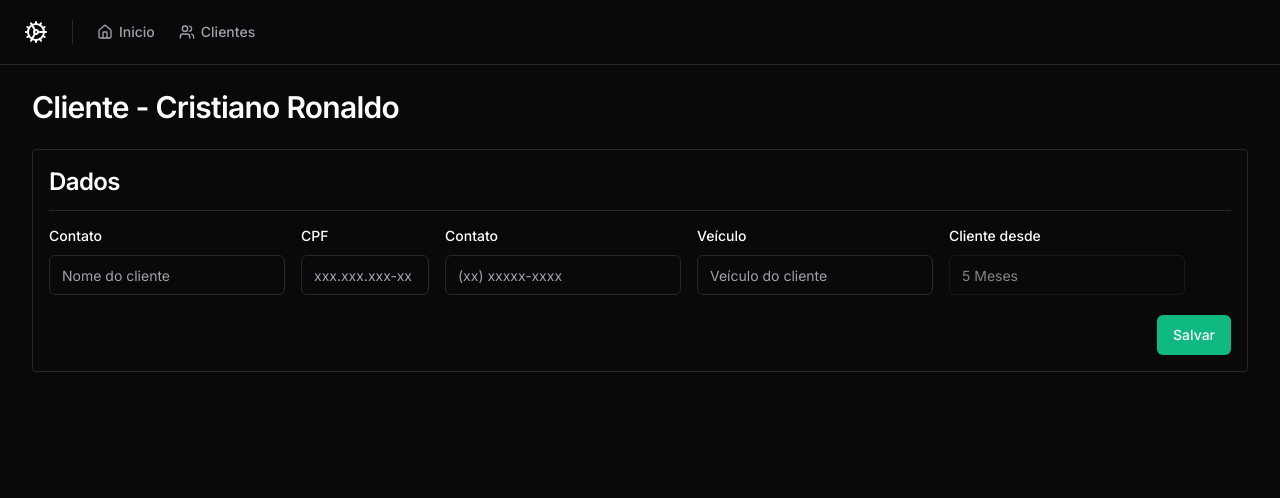
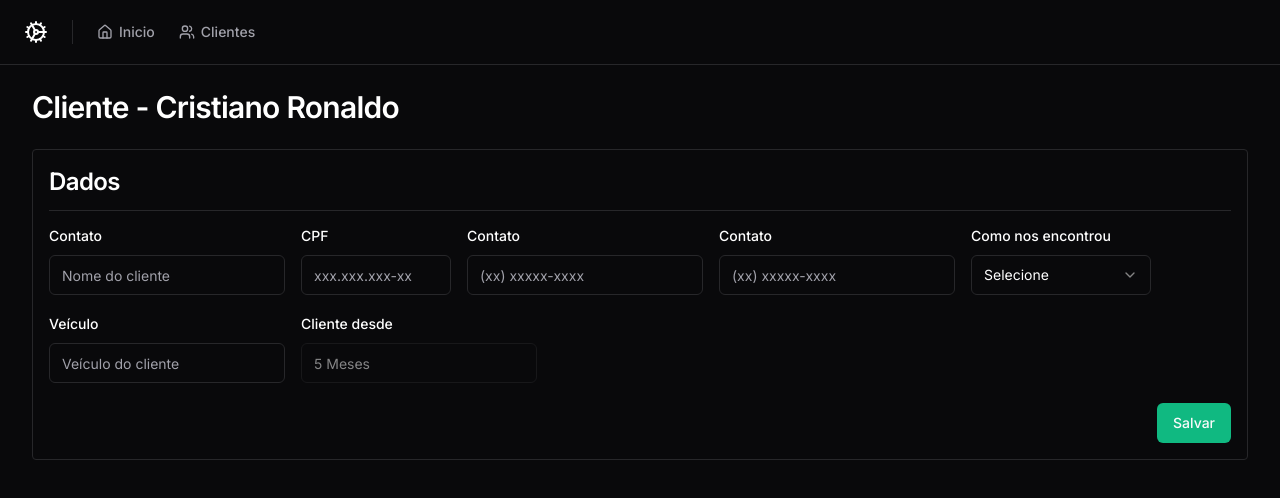
Before and after one commit to Lmacedox/GarageFlowManager, a React (Vite) app: page /new-customer in a window 1280 px wide. Shown: the top 498 px of the page. Built offline with nearby package versions, Linux system fonts and the light colour scheme.

Commit message:
feat: V1 new customer form

```diff
--- a/db.json
+++ b/db.json
@@ -10,16 +10,16 @@
     {
       "id": "1",
       "name": "Yuri Alberto",
+      "document": "584.200.125-63",
+      "phoneNumber": "(11) 96065-0662",
       "vehicle": "Celta 2010",
       "birthDate": "01/05/1995",
       "rg": "401.555.630.55",
-      "document": "584.200.125-63",
       "email": "yurialberto@example.com",
-      "phone": "(11) 96065-0662",
       "zipCode": "025453-987",
       "address": "Rua Alberto Maximo,nª10, Embu-das-Artes",
-      "foundmMeAs": "Instagram",
-      "indicationPersonName": "Roger Guedes",
+      "foundThrough": "Instagram",
+      "personWhoIndicated": "Roger Guedes",
       "registerData": "01/05/2024"
     },
     {
@@ -30,12 +30,22 @@
       "rg": "491.908.524.55",
       "document": "584.200.125-63",
       "email": "guedinhorogin@example.com",
-      "phone": "(11) 96505-1231",
+      "phoneNumber": "(11) 96505-1231",
       "zipCode": "025453-987",
       "address": "Rua Alberto Maximo,nª10, Embu-das-Artes",
-      "foundmMeAs": "Instagram",
-      "indicationPersonName": "",
+      "foundThrough": "Instagram",
+      "personWhoIndicated": "",
       "registerData": "01/05/2024"
+    },
+    {
+      "id": "c12b",
+      "name": "Fulano Teste",
+      "document": "300.300.300-30",
+      "phoneNumber": "(11) 96065-0552",
+      "vehicle": "Golf GTI",
+      "birthDate": "(11) 96065-0552",
+      "foundThrough": "Recomendação",
+      "personWhoIndicated": "Pablo Andrade"
     }
   ]
 }
--- a/package.json
+++ b/package.json
@@ -15,6 +15,7 @@
     "@hookform/resolvers": "^3.9.0",
     "@radix-ui/react-label": "^2.1.0",
     "@radix-ui/react-navigation-menu": "^1.2.0",
+    "@radix-ui/react-select": "^2.1.2",
     "@radix-ui/react-separator": "^1.1.0",
     "@radix-ui/react-slot": "^1.1.0",
     "@radix-ui/react-toast": "^1.2.1",
--- /dev/null
+++ b/src/components/ui/select.tsx
@@ -0,0 +1,158 @@
+import * as React from "react"
+import * as SelectPrimitive from "@radix-ui/react-select"
+import { Check, ChevronDown, ChevronUp } from "lucide-react"
+
+import { cn } from "@/lib/utils"
+
+const Select = SelectPrimitive.Root
+
+const SelectGroup = SelectPrimitive.Group
+
+const SelectValue = SelectPrimitive.Value
+
+const SelectTrigger = React.forwardRef<
+  React.ElementRef<typeof SelectPrimitive.Trigger>,
+  React.ComponentPropsWithoutRef<typeof SelectPrimitive.Trigger>
+>(({ className, children, ...props }, ref) => (
+  <SelectPrimitive.Trigger
+    ref={ref}
+    className={cn(
+      "flex h-10 w-full items-center justify-between rounded-md border border-input bg-background px-3 py-2 text-sm ring-offset-background placeholder:text-muted-foreground focus:outline-none focus:ring-2 focus:ring-ring focus:ring-offset-2 disabled:cursor-not-allowed disabled:opacity-50 [&>span]:line-clamp-1",
+      className
+    )}
+    {...props}
+  >
+    {children}
+    <SelectPrimitive.Icon asChild>
+      <ChevronDown className="h-4 w-4 opacity-50" />
+    </SelectPrimitive.Icon>
+  </SelectPrimitive.Trigger>
+))
+SelectTrigger.displayName = SelectPrimitive.Trigger.displayName
+
+const SelectScrollUpButton = React.forwardRef<
+  React.ElementRef<typeof SelectPrimitive.ScrollUpButton>,
+  React.ComponentPropsWithoutRef<typeof SelectPrimitive.ScrollUpButton>
+>(({ className, ...props }, ref) => (
+  <SelectPrimitive.ScrollUpButton
+    ref={ref}
+    className={cn(
+      "flex cursor-default items-center justify-center py-1",
+      className
+    )}
+    {...props}
+  >
+    <ChevronUp className="h-4 w-4" />
+  </SelectPrimitive.ScrollUpButton>
+))
+SelectScrollUpButton.displayName = SelectPrimitive.ScrollUpButton.displayName
+
+const SelectScrollDownButton = React.forwardRef<
+  React.ElementRef<typeof SelectPrimitive.ScrollDownButton>,
+  React.ComponentPropsWithoutRef<typeof SelectPrimitive.ScrollDownButton>
+>(({ className, ...props }, ref) => (
+  <SelectPrimitive.ScrollDownButton
+    ref={ref}
+    className={cn(
+      "flex cursor-default items-center justify-center py-1",
+      className
+    )}
+    {...props}
+  >
+    <ChevronDown className="h-4 w-4" />
+  </SelectPrimitive.ScrollDownButton>
+))
+SelectScrollDownButton.displayName =
+  SelectPrimitive.ScrollDownButton.displayName
+
+const SelectContent = React.forwardRef<
+  React.ElementRef<typeof SelectPrimitive.Content>,
+  React.ComponentPropsWithoutRef<typeof SelectPrimitive.Content>
+>(({ className, children, position = "popper", ...props }, ref) => (
+  <SelectPrimitive.Portal>
+    <SelectPrimitive.Content
+      ref={ref}
+      className={cn(
+        "relative z-50 max-h-96 min-w-[8rem] overflow-hidden rounded-md border bg-popover text-popover-foreground shadow-md data-[state=open]:animate-in data-[state=closed]:animate-out data-[state=closed]:fade-out-0 data-[state=open]:fade-in-0 data-[state=closed]:zoom-out-95 data-[state=open]:zoom-in-95 data-[side=bottom]:slide-in-from-top-2 data-[side=left]:slide-in-from-right-2 data-[side=right]:slide-in-from-left-2 data-[side=top]:slide-in-from-bottom-2",
+        position === "popper" &&
+          "data-[side=bottom]:translate-y-1 data-[side=left]:-translate-x-1 data-[side=right]:translate-x-1 data-[side=top]:-translate-y-1",
+        className
+      )}
+      position={position}
+      {...props}
+    >
+      <SelectScrollUpButton />
+      <SelectPrimitive.Viewport
+        className={cn(
+          "p-1",
+          position === "popper" &&
+            "h-[var(--radix-select-trigger-height)] w-full min-w-[var(--radix-select-trigger-width)]"
+        )}
+      >
+        {children}
+      </SelectPrimitive.Viewport>
+      <SelectScrollDownButton />
+    </SelectPrimitive.Content>
+  </SelectPrimitive.Portal>
+))
+SelectContent.displayName = SelectPrimitive.Content.displayName
+
+const SelectLabel = React.forwardRef<
+  React.ElementRef<typeof SelectPrimitive.Label>,
+  React.ComponentPropsWithoutRef<typeof SelectPrimitive.Label>
+>(({ className, ...props }, ref) => (
+  <SelectPrimitive.Label
+    ref={ref}
+    className={cn("py-1.5 pl-8 pr-2 text-sm font-semibold", className)}
+    {...props}
+  />
+))
+SelectLabel.displayName = SelectPrimitive.Label.displayName
+
+const SelectItem = React.forwardRef<
+  React.ElementRef<typeof SelectPrimitive.Item>,
+  React.ComponentPropsWithoutRef<typeof SelectPrimitive.Item>
+>(({ className, children, ...props }, ref) => (
+  <SelectPrimitive.Item
+    ref={ref}
+    className={cn(
+      "relative flex w-full cursor-default select-none items-center rounded-sm py-1.5 pl-8 pr-2 text-sm outline-none focus:bg-accent focus:text-accent-foreground data-[disabled]:pointer-events-none data-[disabled]:opacity-50",
+      className
+    )}
+    {...props}
+  >
+    <span className="absolute left-2 flex h-3.5 w-3.5 items-center justify-center">
+      <SelectPrimitive.ItemIndicator>
+        <Check className="h-4 w-4" />
+      </SelectPrimitive.ItemIndicator>
+    </span>
+
+    <SelectPrimitive.ItemText>{children}</SelectPrimitive.ItemText>
+  </SelectPrimitive.Item>
+))
+SelectItem.displayName = SelectPrimitive.Item.displayName
+
+const SelectSeparator = React.forwardRef<
+  React.ElementRef<typeof SelectPrimitive.Separator>,
+  React.ComponentPropsWithoutRef<typeof SelectPrimitive.Separator>
+>(({ className, ...props }, ref) => (
+  <SelectPrimitive.Separator
+    ref={ref}
+    className={cn("-mx-1 my-1 h-px bg-muted", className)}
+    {...props}
+  />
+))
+SelectSeparator.displayName = SelectPrimitive.Separator.displayName
+
+export {
+  Select,
+  SelectGroup,
+  SelectValue,
+  SelectTrigger,
+  SelectContent,
+  SelectLabel,
+  SelectItem,
+  SelectSeparator,
+  SelectScrollUpButton,
+  SelectScrollDownButton,
+}
--- a/src/pages/customers/new-customer/new-customer.tsx
+++ b/src/pages/customers/new-customer/new-customer.tsx
@@ -13,11 +13,24 @@
   TableRow,
 } from '@/components/ui/table';
 
+import {
+  Select,
+  SelectContent,
+  SelectItem,
+  SelectTrigger,
+  SelectValue,
+} from '@/components/ui/select';
+
 import { useNewCustomers } from './use-new-customers';
 import { InputErrorMessage } from '@/components/input-error-message';
+import { Controller } from 'react-hook-form';
 
 export function NewCustomer() {
-  const { errors, register, onSubmit } = useNewCustomers();
+  const { errors, register, onSubmit, watch, control } = useNewCustomers();
+
+  const foundThrough = watch('foundThrough');
+
+  console.log('@foundThrough', foundThrough);
 
   return (
     <div>
@@ -28,14 +41,14 @@
         <Typography.H3>Dados</Typography.H3>
         <Separator orientation="horizontal" className="my-3" />
         <form onSubmit={onSubmit}>
-          <div className="flex flex-row  gap-4">
+          <div className="flex flex-row flex-wrap gap-4">
             <div className="space-y-2">
               <Label htmlFor="name">Contato</Label>
               <Input placeholder="Nome do cliente" {...register('name')} />
               <InputErrorMessage inputName={'name'} errors={errors} />
             </div>
 
-            <div className="max-w-32 space-y-2">
+            <div className="max-w-[150px] space-y-2">
               <Label htmlFor="document">CPF</Label>
               <Input placeholder="xxx.xxx.xxx-xx" {...register('document')} />
               <InputErrorMessage inputName={'document'} errors={errors} />
@@ -49,6 +62,55 @@
               />
               <InputErrorMessage inputName={'phoneNumber'} errors={errors} />
             </div>
+
+            <div className="space-y-2">
+              <Label htmlFor="birthDate">Contato</Label>
+              <Input placeholder="(xx) xxxxx-xxxx" {...register('birthDate')} />
+              <InputErrorMessage inputName={'birthDate'} errors={errors} />
+            </div>
+
+            <div className="space-y-2">
+              <Label htmlFor="foundThrough">Como nos encontrou</Label>
+
+              <Controller
+                name="foundThrough"
+                control={control}
+                render={({ field: { name, onChange, value } }) => {
+                  return (
+                    <Select name={name} onValueChange={onChange} value={value}>
+                      <SelectTrigger className="w-[180px]">
+                        <SelectValue placeholder="Selecione" />
+                      </SelectTrigger>
+                      <SelectContent>
+                        <SelectContent>
+                          <SelectItem value={'Recomendação'}>
+                            Recomendação
+                          </SelectItem>
+
+                          <SelectItem value={'Instagram'}>Instagram</SelectItem>
+
+                          <SelectItem value={'WhatsApp'}>WhatsApp</SelectItem>
+                        </SelectContent>
+                      </SelectContent>
+                    </Select>
+                  );
+                }}
+              />
+            </div>
+
+            {foundThrough === 'Recomendação' && (
+              <div className="space-y-2">
+                <Label htmlFor="personWhoIndicated">Indicado por</Label>
+                <Input
+                  placeholder="Nome do indicador"
+                  {...register('personWhoIndicated')}
+                />
+                <InputErrorMessage
+                  inputName={'personWhoIndicated'}
+                  errors={errors}
+                />
+              </div>
+            )}
 
             <div className="space-y-2">
               <Label htmlFor="vehicle">Veículo</Label>
--- a/src/pages/customers/new-customer/use-new-customers.ts
+++ b/src/pages/customers/new-customer/use-new-customers.ts
@@ -2,22 +2,32 @@
 
 import { zodResolver } from '@hookform/resolvers/zod';
 import * as z from 'zod';
+import { api } from '@/lib/axios';
+import { useMutation } from '@tanstack/react-query';
+import { useToast } from '@/hooks/use-toast';
 
 export const newCustomerSchema = z.object({
   name: z.string().min(1, { message: 'Campo obrigatório' }),
   document: z.string().min(1, { message: 'Campo obrigatório' }),
   phoneNumber: z.string().min(1, { message: 'Campo obrigatório' }),
   vehicle: z.string().min(1, { message: 'Campo obrigatório' }),
+  birthDate: z.string().min(1, { message: 'Campo obrigatório' }),
+  foundThrough: z.string().min(1, { message: 'Campo obrigatório' }),
+  personWhoIndicated: z.string(),
   registerAt: z.string().optional(),
 });
 
 type newCustomerForm = z.infer<typeof newCustomerSchema>;
 
 export const useNewCustomers = () => {
+  const { toast } = useToast();
+
   const {
     register,
     handleSubmit,
     formState: { errors },
+    watch,
+    control,
   } = useForm<newCustomerForm>({
     resolver: zodResolver(newCustomerSchema),
     resetOptions: {
@@ -26,11 +36,43 @@
     },
   });
 
-  const onSubmit = handleSubmit((data) => console.log('@Data', data));
+  const newCustomer = async ({ ...customer }: newCustomerForm) => {
+    const { data, status } = await api.post('/customers', customer);
+
+    if (data.length === 0) {
+      throw { status: 401 };
+    }
+
+    return { data, status };
+  };
+
+  const { mutateAsync: registerRestaurantFn } = useMutation({
+    mutationFn: newCustomer,
+    onSuccess: () => {
+      toast({
+        title: 'Parece que temos algo errado.....',
+        description: 'Usuário inválido!',
+        variant: 'destructive',
+      });
+    },
+    onError: () => {
+      toast({
+        title: 'Parece que temos algo errado.....',
+        description: 'Usuário inválido!',
+        variant: 'destructive',
+      });
+    },
+  });
+
+  const onSubmit = handleSubmit(({ ...customer }) =>
+    registerRestaurantFn({ ...customer }),
+  );
 
   return {
     errors,
     register,
     onSubmit,
+    watch,
+    control,
   };
 };
--- a/src/pages/customers/table/customers-table.tsx
+++ b/src/pages/customers/table/customers-table.tsx
@@ -50,7 +50,7 @@
                 <TableRow>
                   <TableCell className="font-medium">{e.name}</TableCell>
                   <TableCell>{e.vehicle}</TableCell>
-                  <TableCell>{e.phone}</TableCell>
+                  <TableCell>{e.phoneNumber}</TableCell>
                   <TableCell>4</TableCell>
                   <TableCell>{e.registerData}</TableCell>
                   <TableCell className="text-right">2 anos e 4 Meses</TableCell>
```
Also changed, not shown: 1 other file (tests, documents, lock files or other folders).
